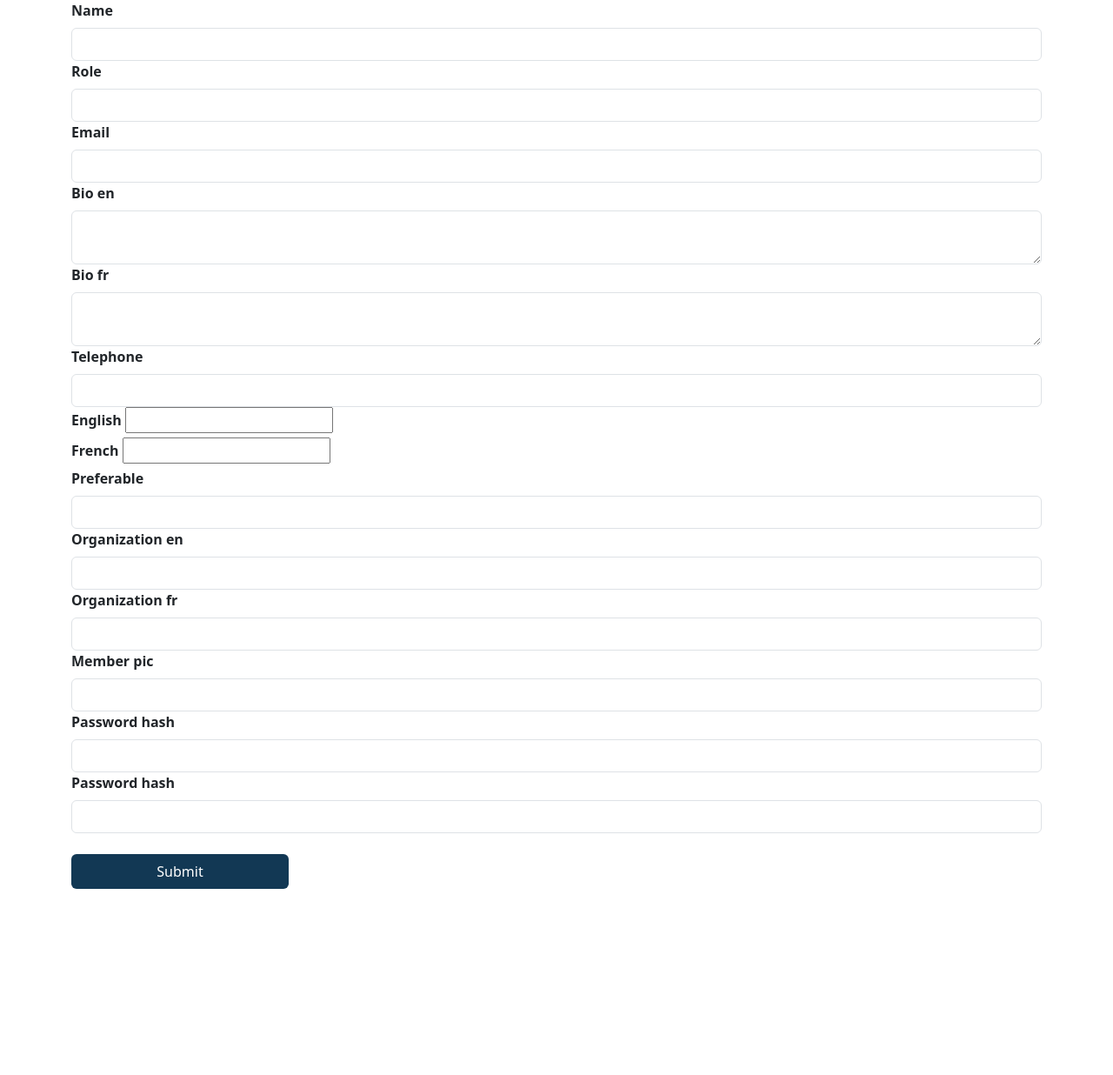
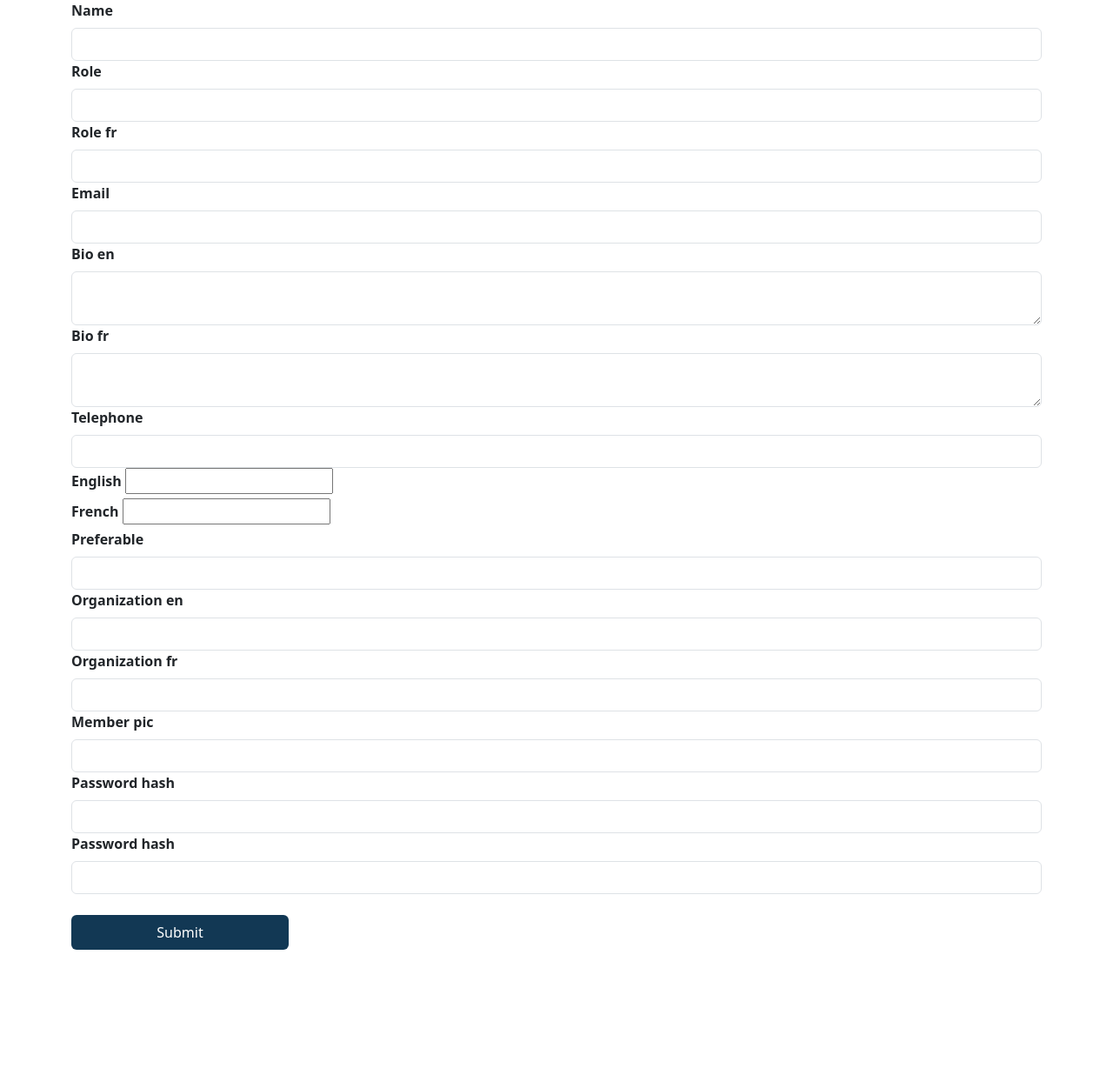
Before and after one commit to albitmotion/ccvmontreal, a Python web app: template templates/executive_members/add_executive_member.html in a window 1280 px wide. Shown: the whole page at 87% size. Before the commit the page ends 1022 px from the top, so only its background shows below. Run offline with Jinja, Linux system fonts and the light colour scheme; the template is opened without the code that fills it, so the values that code supplies are empty, except form fields; form fields are guessed from the names that the template uses.

Commit message:
add role fr

```diff
--- a/templates/executive_members/add_executive_member.html
+++ b/templates/executive_members/add_executive_member.html
@@ -16,6 +16,9 @@
 
       <strong>{{ form.role.label(class="form-label") }}</strong>
       {{ form.role(class="form-control") }}
+
+      <strong>{{ form.roleFR.label(class="form-label") }}</strong>
+      {{ form.roleFR(class="form-control") }}
 
       <strong>{{ form.email.label(class="form-label") }}</strong>
       {{ form.email(class="form-control") }}
```
